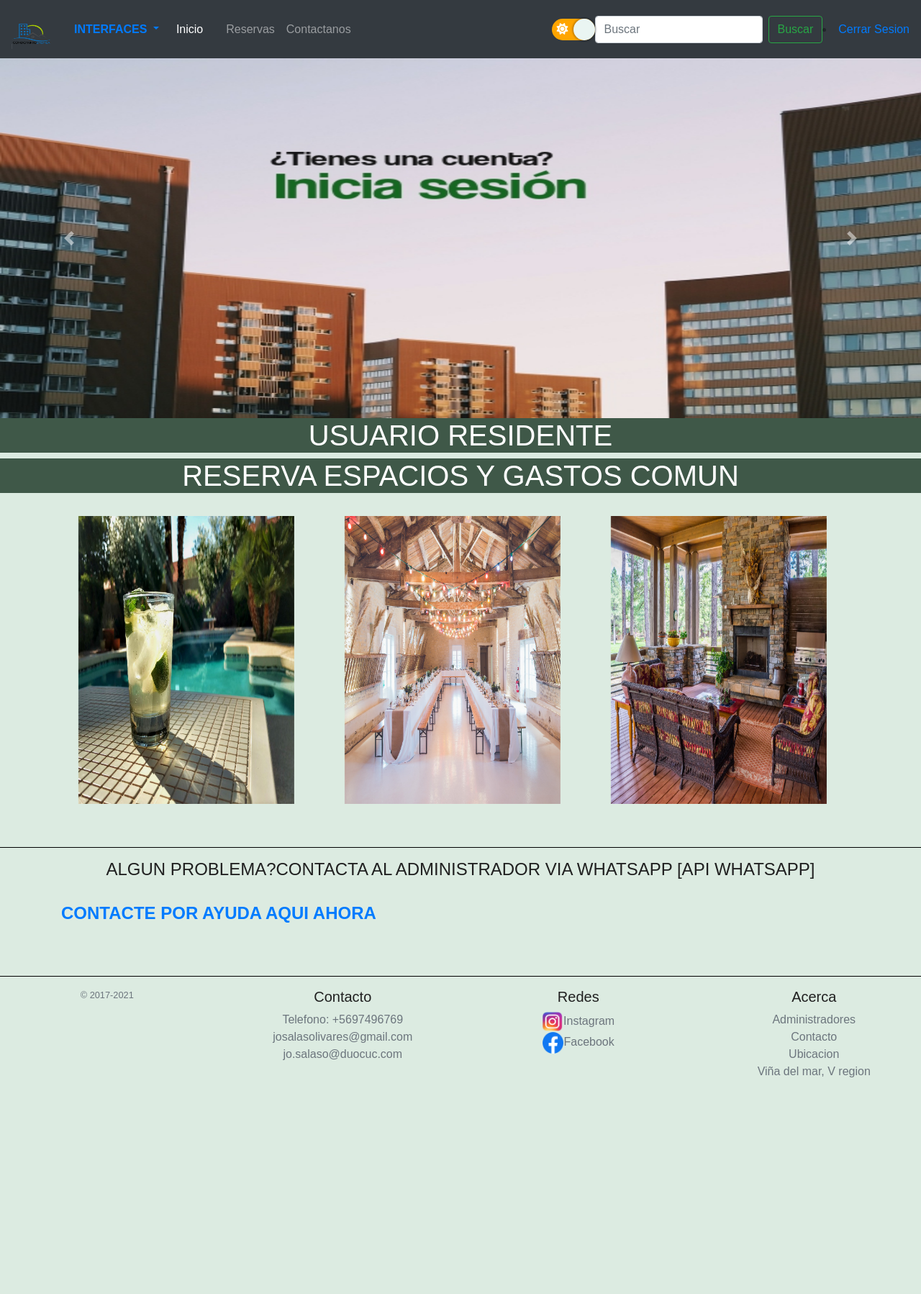
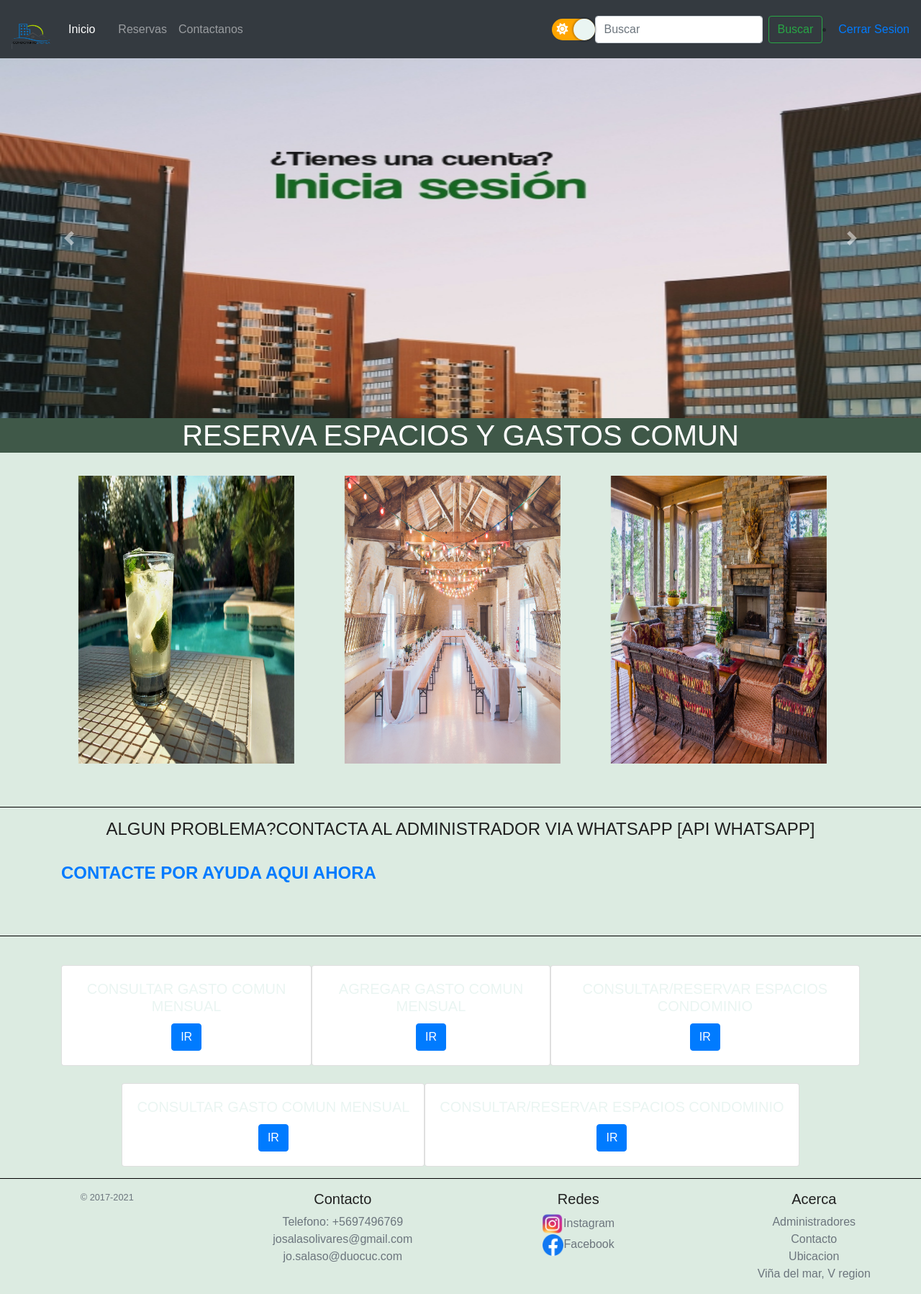
Before and after one commit to josesalaso/Condominio-DJANGOHTML, a Django app: page / in a window 1280 px wide. Shown: the whole page at 72% size. Before the commit the page ends 1497 px from the top, so only its background shows below. Run offline with Django 3.2, Linux system fonts and the light colour scheme; a user stored in the database is signed in; some libraries are stand-ins or nearby versions.

Commit message:
vista cambiada y arreglo de colores
solo falta ccs
para que funcione el oracle debes borrar lo que puse en settings y dejar solamente lo comentado

```diff
--- a/TestDjango/core/static/core/css/estilos.css
+++ b/TestDjango/core/static/core/css/estilos.css
@@ -374,3 +374,20 @@ h6::after{
 	float: right;
 	padding: 1%;
 }
+
+.tbody{
+	color: #ffffff;}
+	body.dark .tbody{
+		color: rgb(51, 44, 44);
+	}
+
+.thead{
+	color: #ffffff;}
+	body.dark .tbody{
+		color: rgb(30, 29, 29);
+	}
+.card-title{
+	color: #eaf5f2;}
+	body.dark .card-title{
+		color: #232925;
+	}
--- a/TestDjango/core/templates/core/index.html
+++ b/TestDjango/core/templates/core/index.html
@@ -49,17 +49,6 @@
           aria-controls="navbarSupportedContent" aria-expanded="false" aria-label="Toggle navigation">
           <span class="navbar-toggler-icon"></span>
         </button>
-        <div class="nav-item dropdown">
-          <a class="nav-link dropdown-toggle" href="#" id="navbarDropdown" role="button" data-toggle="dropdown"
-            aria-haspopup="true" aria-expanded="false">
-            <b>INTERFACES</b>
-          </a>
-          <div class="dropdown-menu" aria-labelledby="navbarDropdown">
-            <a class="dropdown-item" href="{% url 'interfazadministradorcondominio' %}">Interfaz ADMINISTRADOR CONDOMINIO</a>
-            <a class="dropdown-item" href="{% url 'interfazconcerje' %}">Interfaz CONCERJE</a>
-            <a class="dropdown-item" href="{% url 'interfazdirectiva' %}">Interfaz DIRECTIVA</a>
-          </div>
-        </div>
         <div class="collapse navbar-collapse" id="navbarSupportedContent">
           <ul class="navbar-nav mr-auto">
             <li class="nav-item active">
@@ -119,10 +108,10 @@
           <span class="sr-only">Next</span>
         </a>
       </div>
+    </div>
+  </div>
 
-    </div>
-
-    <h1>USUARIO RESIDENTE</h1>
+    {% if perms.core.add_citas %}
     <h1>RESERVA ESPACIOS Y GASTOS COMUN</h1>
     <br>
     <div class="container">
@@ -214,8 +203,54 @@
     <br>
     <br>
 
+    {% endif%}
+
+    {% if perms.core.delete_espacio %}
+
+    <hr size="10px" color="black" />
+    <br>
+    <div class="container" id=cajas>
+        <div class="card">
+            <div class="card-body">
+                <h5 class="card-title">CONSULTAR GASTO COMUN MENSUAL</h5>
+                <a href="{% url 'gastocomun' %}" class="btn btn-primary">IR</a>
+            </div>
+        </div>
+        <div class="card">
+            <div class="card-body">
+                <h5 class="card-title">AGREGAR GASTO COMUN MENSUAL</h5>
+                <a href="{% url 'agregargastocomunmensual' %}" class="btn btn-primary">IR</a>
+            </div>
+        </div>
+        <div class="card">
+            <div class="card-body">
+                <h5 class="card-title">CONSULTAR/RESERVAR ESPACIOS CONDOMINIO</h5>
+                <a href="{% url 'reservarhora' %}" class="btn btn-primary">IR</a>
+            </div>
+        </div>
+    </div>
+    <br>
+
+    {% endif %}
+    {% if perms.core.delete_gastocomun %}
+    <div class="container" id=cajas>
+      <div class="card">
 
 
+          <div class="card-body">
+              <h5 class="card-title">CONSULTAR GASTO COMUN MENSUAL</h5>
+              <a href="{% url 'gastocomun' %}" class="btn btn-primary">IR</a>
+          </div>
+      </div>
+      <div class="card">
+
+          <div class="card-body">
+              <h5 class="card-title">CONSULTAR/RESERVAR ESPACIOS CONDOMINIO</h5>
+              <a href="{% url 'reservarhora' %}" class="btn btn-primary">IR</a>
+          </div>
+      </div>
+  </div>
+    {% endif %}
 
 
     <hr size="10px" color="black" />
--- a/TestDjango/core/urls.py
+++ b/TestDjango/core/urls.py
@@ -1,5 +1,5 @@
 from django.urls import path
-from .views import index, reservarhora, pagaranularhora, confirmarhora, delhora, agregargastocomunmensual, gastocomun, interfazadministradorcondominio, interfazconcerje, agregarespacio, interfazdirectiva
+from .views import index, pagoexitoso, reservarhora, pagaranularhora, confirmarhora, delhora, agregargastocomunmensual, gastocomun, interfazadministradorcondominio, interfazconcerje, agregarespacio, interfazdirectiva
 
 
 urlpatterns = [
@@ -14,5 +14,6 @@ urlpatterns = [
     path('interfazconcerje', interfazconcerje, name="interfazconcerje"),
     path('agregarespacio', agregarespacio, name="agregarespacio"),
     path('interfazdirectiva', interfazdirectiva, name="interfazdirectiva"),
+    path('pagoexitoso',pagoexitoso,name="pagoexitoso"),
 
 ]
--- a/TestDjango/core/views.py
+++ b/TestDjango/core/views.py
@@ -1,6 +1,8 @@
+from ast import Return
 from django.shortcuts import render, redirect
 from .models import Espacio, Citas, Gastocomun
 from .forms import EspacioForm, CitasForm, GastocomunForm
+from django.contrib.auth.decorators import login_required, permission_required
 # Create your views here.
 
 def index(request):
@@ -12,6 +14,7 @@ def interfazdirectiva(request):
 def interfazconcerje(request):
     return render(request, 'core/interfazconcerje.html')
 
+
 def reservarhora(request):
     # accediendo al objeto que contiene los datos de la base de datos
     # el metodo all traera todas las horas que estan en la tabla
@@ -22,6 +25,7 @@ def reservarhora(request):
     }
     # ahora lo agregamos para que se envie al templateee
     return render(request, 'core/reservarhora.html', datos)
+
 def confirmarhora(request):
     # el view sera el responsable de entregar el form al template
     datos = {'form': CitasForm}
@@ -120,3 +124,6 @@ def agregarespacio(request):
             else:
                 datos['mensaje']="Ya existe un registro asociado a ese codigo"    + idespacio
     return render(request, 'core/agregarespacio.html', datos)
+
+def pagoexitoso(request):
+    return render(request, 'core/pagoexitoso.html')
```
Also changed, not shown: TestDjango/TestDjango/settings.py (+22 -13 lines), TestDjango/core/templates/core/gastocomun.html (+0 -7 lines), TestDjango/core/templates/core/reservarhora.html (+7 -6 lines), TestDjango/db.sqlite3.
